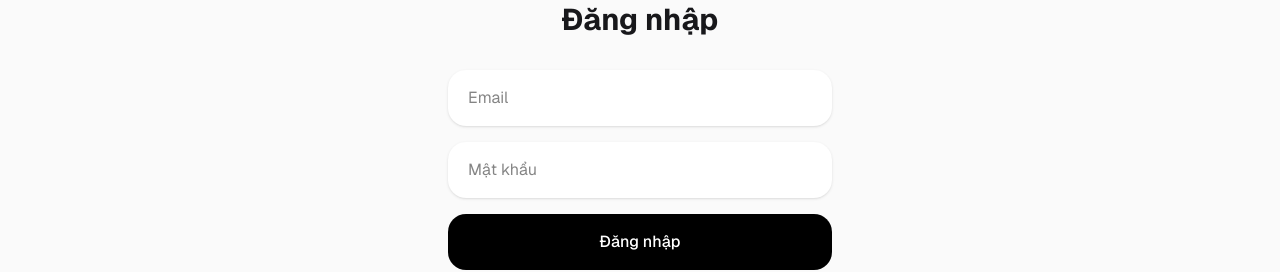
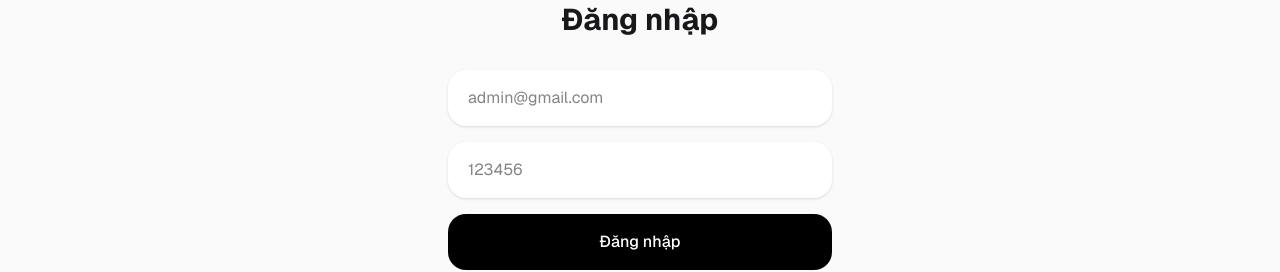
Before and after one commit to NgHuuNhat/users-management, a Next.js app: page /login in a window 1280 px wide. Shown: the part 293-565 px from the top of the page. Built offline with nearby package versions, Linux system fonts and the light colour scheme; no server answers.

Commit message:
update-login

```diff
--- a/src/app/(home)/login/page.tsx
+++ b/src/app/(home)/login/page.tsx
@@ -50,8 +50,8 @@ export default function Login() {
                     <h1 className="text-3xl font-bold text-zinc-900">Đăng nhập</h1>
                 </div>
 
-                <input type="email" placeholder="Email" value={email} onChange={(e) => setEmail(e.target.value)} required className="w-full rounded-2xl bg-white px-5 py-4 outline-none shadow-sm" />
-                <input type="password" placeholder="Mật khẩu" value={password} onChange={(e) => setPassword(e.target.value)} required className="w-full rounded-2xl bg-white px-5 py-4 outline-none shadow-sm" />
+                <input type="email" placeholder="admin@gmail.com" value={email} onChange={(e) => setEmail(e.target.value)} required className="w-full rounded-2xl bg-white px-5 py-4 outline-none shadow-sm" />
+                <input type="password" placeholder="123456" value={password} onChange={(e) => setPassword(e.target.value)} required className="w-full rounded-2xl bg-white px-5 py-4 outline-none shadow-sm" />
 
                 <button
                     type="submit"
--- a/src/core/features/admin/Sidebar.tsx
+++ b/src/core/features/admin/Sidebar.tsx
@@ -101,11 +101,9 @@ export default function Sidebar({
 
         {/* FOOTER */}
         <div className="mt-auto border-t border-slate-800 p-4 shrink-0">
-          <Link href="/">
-            <button onClick={handleLogout} className="w-full h-10 flex items-center justify-center cursor-pointer rounded-lg bg-slate-800 text-xs font-medium text-slate-300 hover:bg-red-600 hover:text-white transition">
-              Đăng xuất
-            </button>
-          </Link>
+          <button onClick={handleLogout} className="w-full h-10 flex items-center justify-center cursor-pointer rounded-lg bg-slate-800 text-xs font-medium text-slate-300 hover:bg-red-600 hover:text-white transition">
+            Đăng xuất
+          </button>
         </div>
       </aside>
     </>
```
